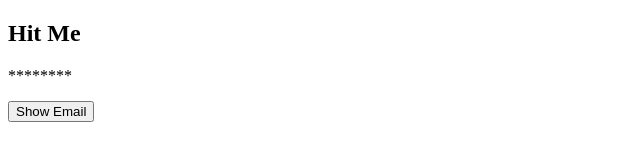
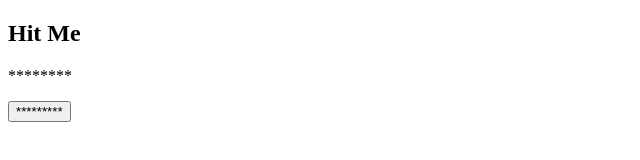
Before and after one commit to asad090/New-Client101, a plain HTML site: page index.html in a window 1280 px wide. Shown: the full height of the page, 0-640 px from the left. Drawn offline with Linux system fonts and the light colour scheme.

Commit message:
Update index.html

```diff
--- a/index.html
+++ b/index.html
@@ -22,6 +22,6 @@
 <body>
     <h2>Hit Me</h2>
     <p> <span id="email">********</span></p>
-    <button onclick="revealEmail()">Show Email</button>
+    <button onclick="revealEmail()">*********</button>
 </body>
 </html>
```
